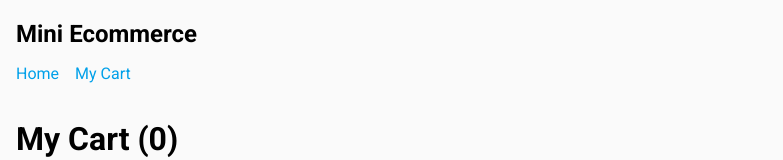
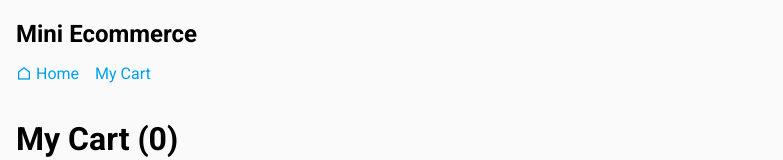
Before and after one commit to gayret/mini-ecommerce, a Vue app: page /cart in a window 1280 px wide. Shown: the top 160 px of the page, without its empty margins (0-783 px from the left). Built offline with nearby package versions, Linux system fonts and the light colour scheme.

Commit message:
update read me

```diff
--- a/src/components/layout/Header.vue
+++ b/src/components/layout/Header.vue
@@ -22,7 +22,7 @@ const isVisibleCartExcerpt = computed(() => {
       <nav>
         <ul class="menu">
           <li>
-            <router-link to="/">Home</router-link>
+            <router-link to="/"><i class="ri-home-line"></i> Home</router-link>
           </li>
           <li>
             <router-link to="/cart">My Cart</router-link>
@@ -31,7 +31,7 @@ const isVisibleCartExcerpt = computed(() => {
       </nav>
     </div>
     <div class="cart" v-if="route.name !== 'Cart'">
-      <i class="ri-shopping-cart-2-line"></i>
+      <i class="ri-shopping-cart-2-line"></i> Cart
       <span v-if="store.cart.length > 0" @mouseover="state.visibleCartExcerpt = true" class="badge">
         {{ store.cart.length }}
       </span>
```
Also changed, not shown: 1 other file (tests, documents, lock files or other folders).
